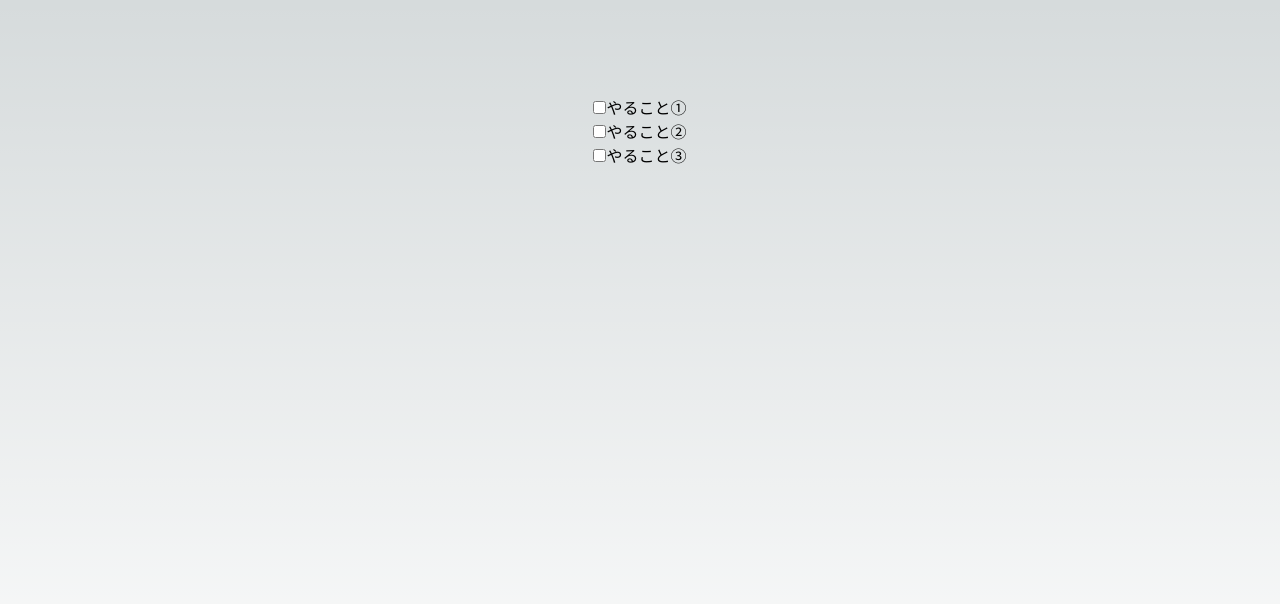
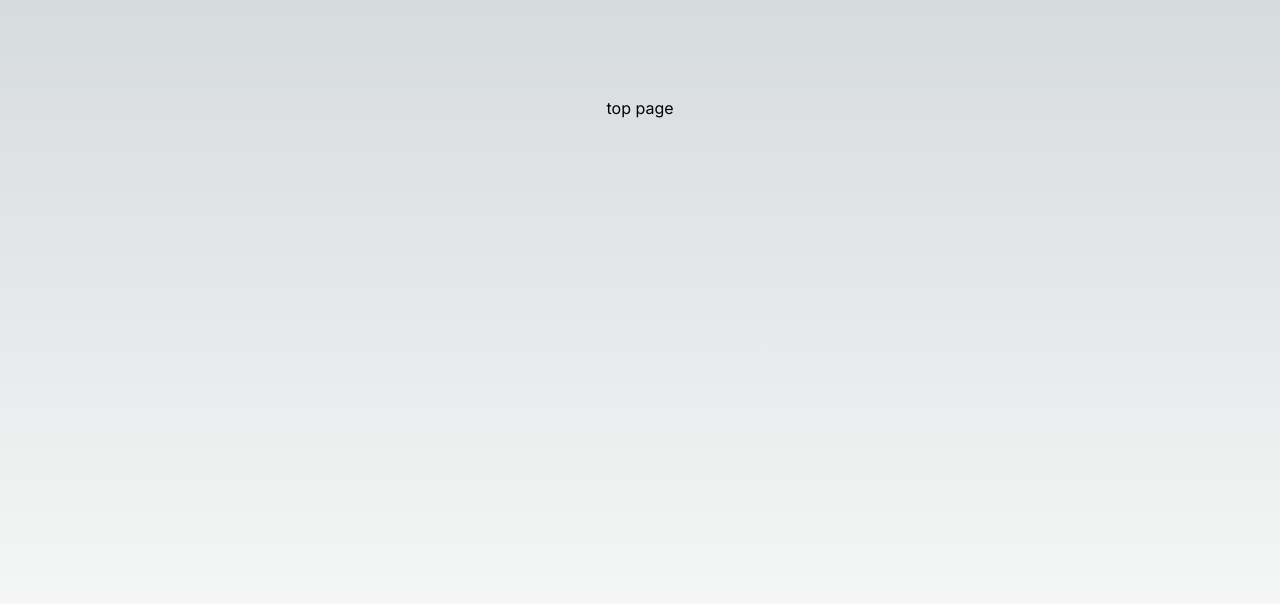
Before and after one commit to tamo-tmry/treasure-chest, a Next.js app: page / in a window 1280 px wide. Shown: the top 604 px of the page. Built offline with nearby package versions, Linux system fonts and the light colour scheme.

Commit message:
feat: TODOページ追加

```diff
--- /dev/null
+++ b/src/app/components/TodoForm.tsx
@@ -0,0 +1,37 @@
+'use client';
+
+import { useState, FormEvent } from 'react';
+
+export default function TodoForm() {
+  const [text, setText] = useState('');
+
+  const registTodo = async (e: FormEvent<HTMLFormElement>) => {
+    e.preventDefault();
+    const data = {
+      label: text
+    };
+
+    const response = await fetch(`${process.env.NEXT_PUBLIC_API_URL}/checklist`, {
+      method: 'POST',
+      headers: {
+        'Content-Type': 'application/json'
+      },
+      body: JSON.stringify(data)
+    });
+
+    if (response.ok) {
+        window.location.reload();
+    } else {
+      console.error('TODOの登録に失敗しました。');
+    }
+  };
+
+  return (
+    <>
+        <form onSubmit={registTodo}>
+            <input type="text" value={text} onChange={(e) => setText(e.target.value)} />
+            <button type="submit">登録</button>
+        </form>
+    </>
+  );
+}
--- /dev/null
+++ b/src/app/components/TodoList.tsx
@@ -0,0 +1,22 @@
+import { useState, useEffect, FormEvent } from 'react';
+
+type CheckBox = {
+    id: string,
+    label: string
+}
+
+export default async function TodoList({ todos }: any) {
+
+  return (
+    <>
+      <ul>
+        {todos.map((checkbox: CheckBox) => (
+          <li key={checkbox.id}>
+            <input type='checkbox' id={checkbox.id.toString()} />
+            <label htmlFor={checkbox.id.toString()}>{checkbox.label}</label>
+          </li>
+        ))}
+      </ul>
+    </>
+  );
+}
--- a/src/app/page.tsx
+++ b/src/app/page.tsx
@@ -1,31 +1,7 @@
 export default function Home() {
   return (
     <main className="flex min-h-screen flex-col items-center justify-between p-24">
-      <ul>
-        {
-          checkboxes.map((checkbox) => (
-            <li key={checkbox.id}>
-              <input type='checkbox' id={checkbox.id.toString()} />
-              <label htmlFor={checkbox.id.toString()}>{checkbox.label}</label>
-            </li>
-          ))
-        }
-      </ul>
+      top page
     </main>
   )
 }
-
-const checkboxes = [
-  {
-    id: 1,
-    label: 'やること①'
-  },
-  {
-    id: 2,
-    label: 'やること②'
-  },
-  {
-    id: 3,
-    label: 'やること③'
-  }
-]
--- /dev/null
+++ b/src/app/todo/page.tsx
@@ -0,0 +1,20 @@
+import { useState, useEffect, FormEvent } from 'react';
+import TodoList from '../components/TodoList';
+import TodoForm from '../components/TodoForm';
+
+type CheckBox = {
+    id: string,
+    label: string
+}
+
+export default async function NewTodo() {
+  const data = await fetch(`${process.env.API_URL}/checklist`);
+  const items = await data.json();
+
+  return (
+    <>
+      <TodoForm />
+      <TodoList todos={items} />
+    </>
+  );
+}
```
Also changed, not shown: 1 other file (tests, documents, lock files or other folders).
